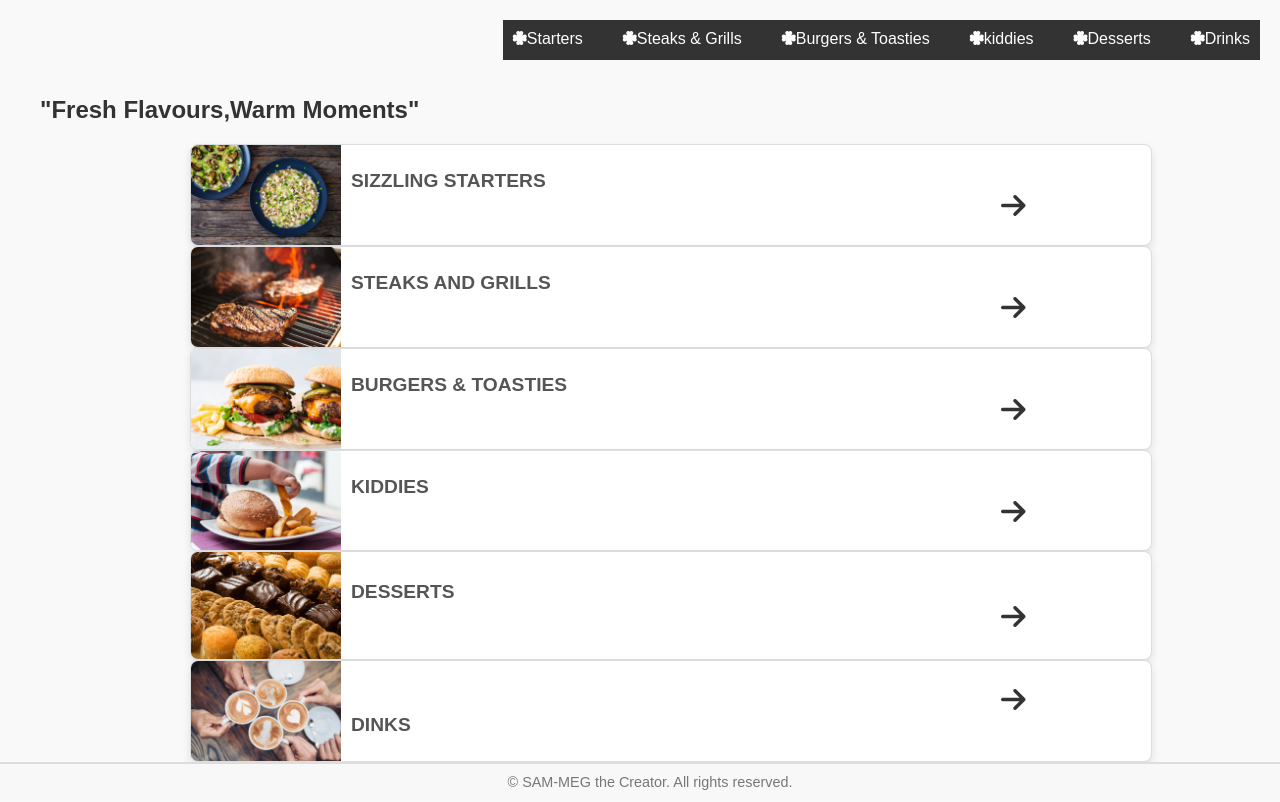
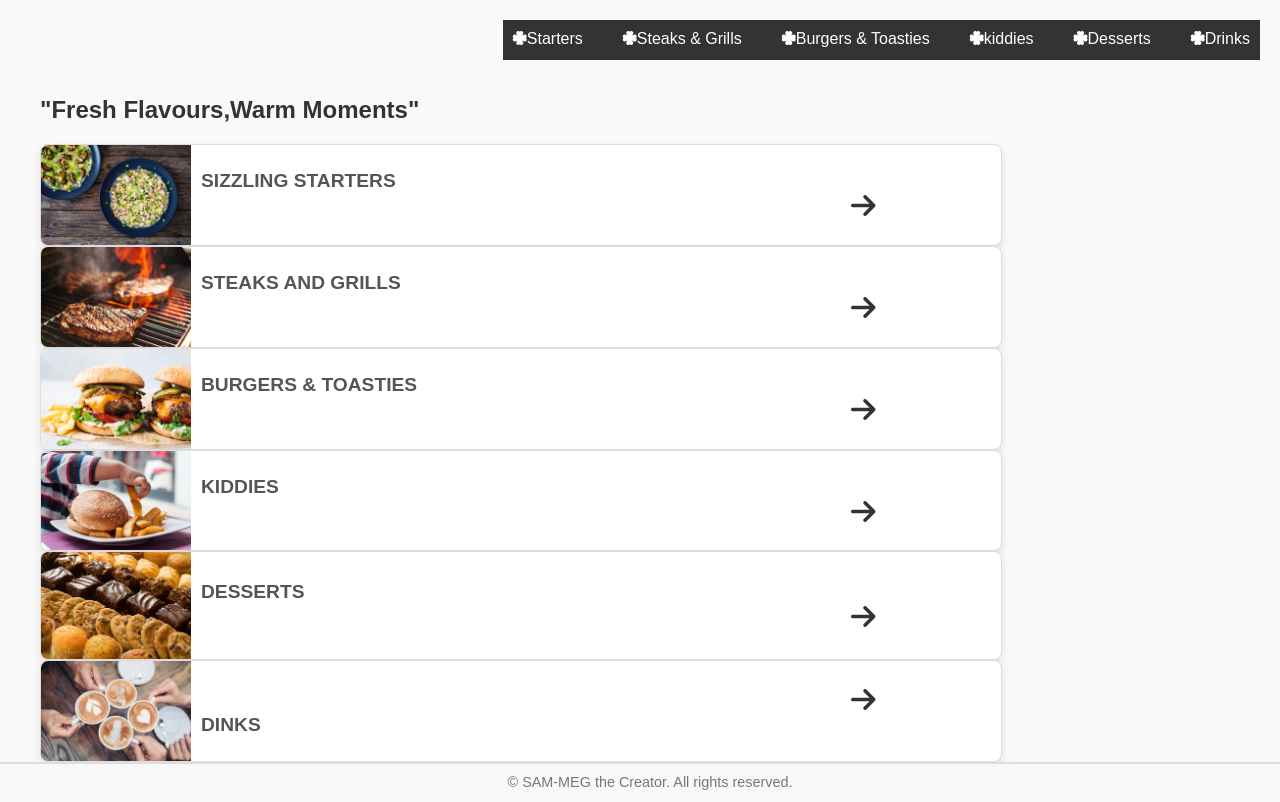
Before and after one commit to SAM-MEG/Restaurant-Menu, a plain HTML site: page index.html in a window 1280 px wide. Drawn offline with Linux system fonts and the light colour scheme.

```diff
--- a/styles.css
+++ b/styles.css
@@ -205,7 +205,7 @@ footer p {
     box-shadow: 0 4px 8px rgba(0,0,0,0.1);
     transition: box-shadow 0.3s;
     width: 80%;
-    margin-left: 150px;
+    margin-left: px;
 }
 
 .food:hover {
```
Also changed, not shown: index.html (+0 -1 lines).
